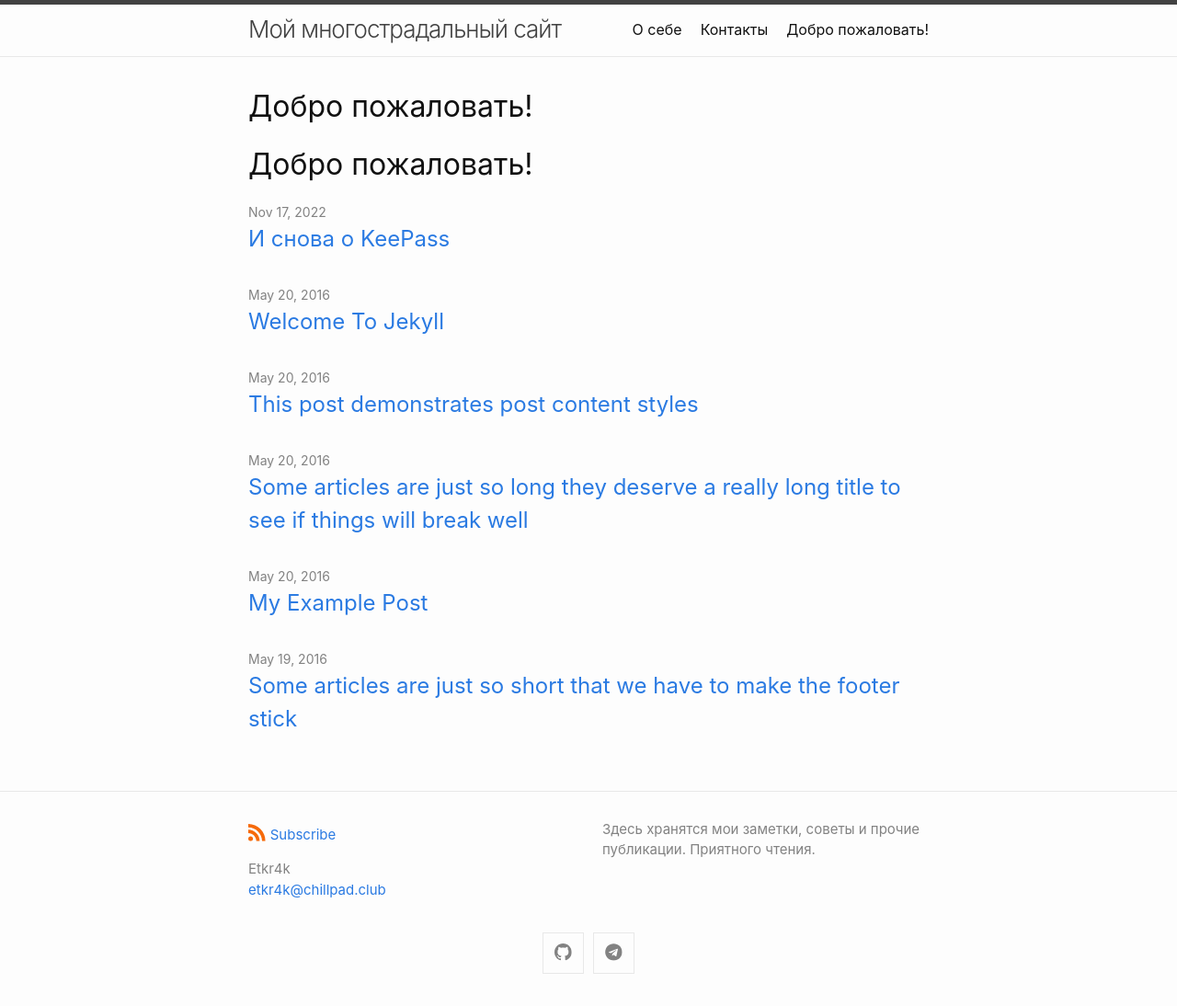
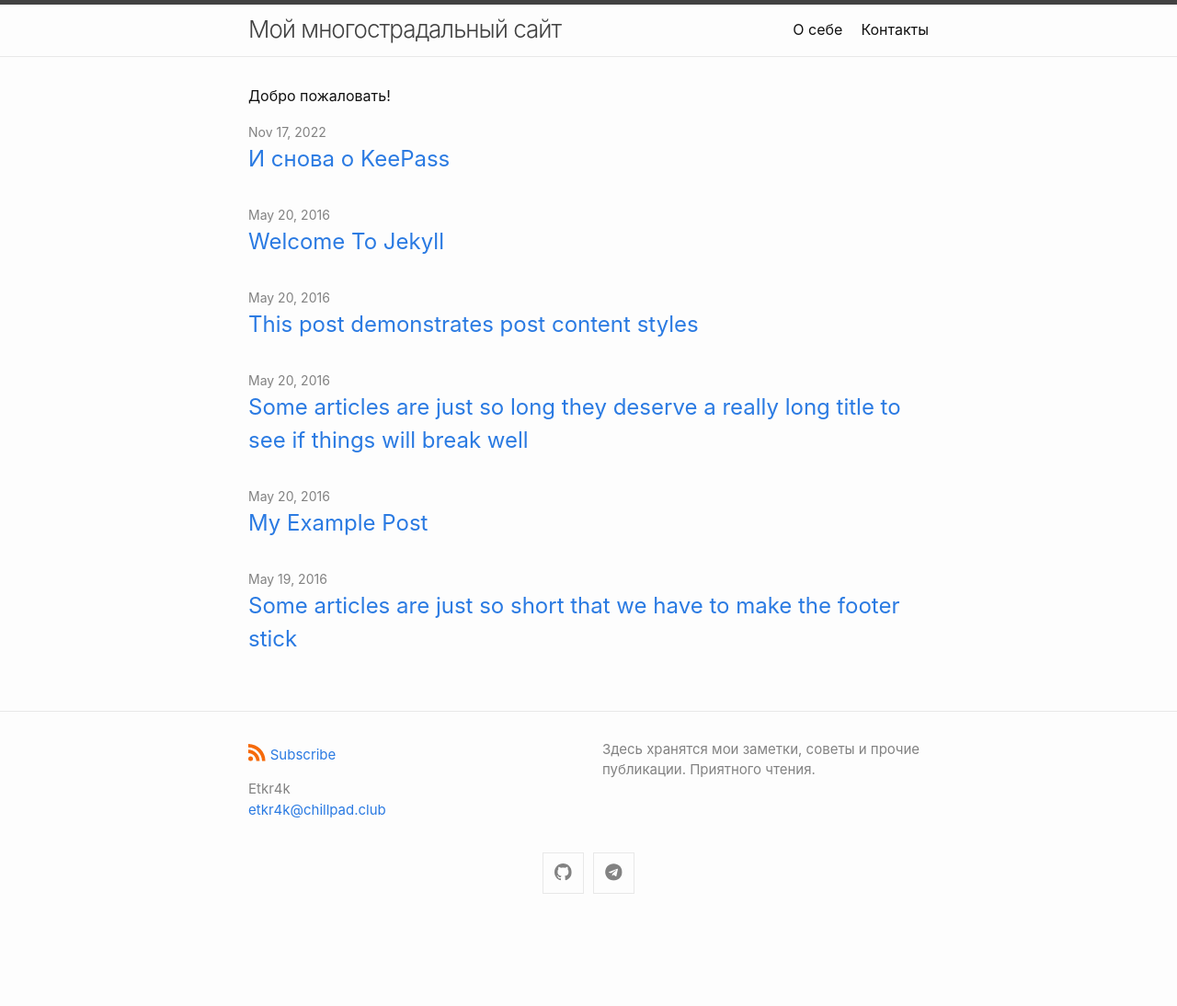
Before and after one commit to etkr4k/etkr4k.github.io, a Jekyll site: the page built from index.md, in a window 1280 px wide. Shown: the whole page at 92% size. Built offline with Jekyll 4.4.1, drawn with Linux system fonts in a browser that asks for light colours; our own code applies the rules of GitHub Pages for plain Markdown files; after the commit the page ends 1007 px from its top, so only the background shows below that.

Commit message:
modified:   index.md

```diff
--- a/index.md
+++ b/index.md
@@ -7,4 +7,4 @@
 #
 layout: home
 ---
-# Добро пожаловать!
+Добро пожаловать!
```
